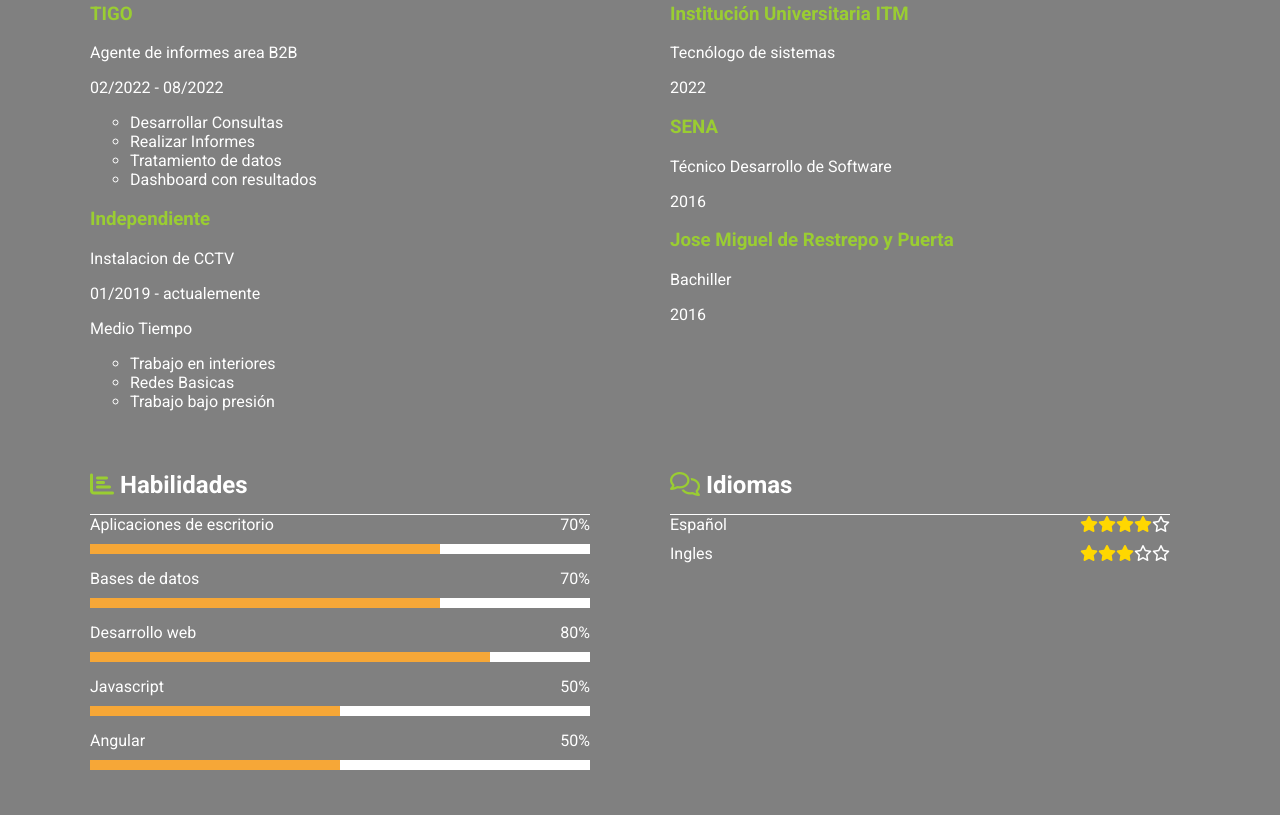
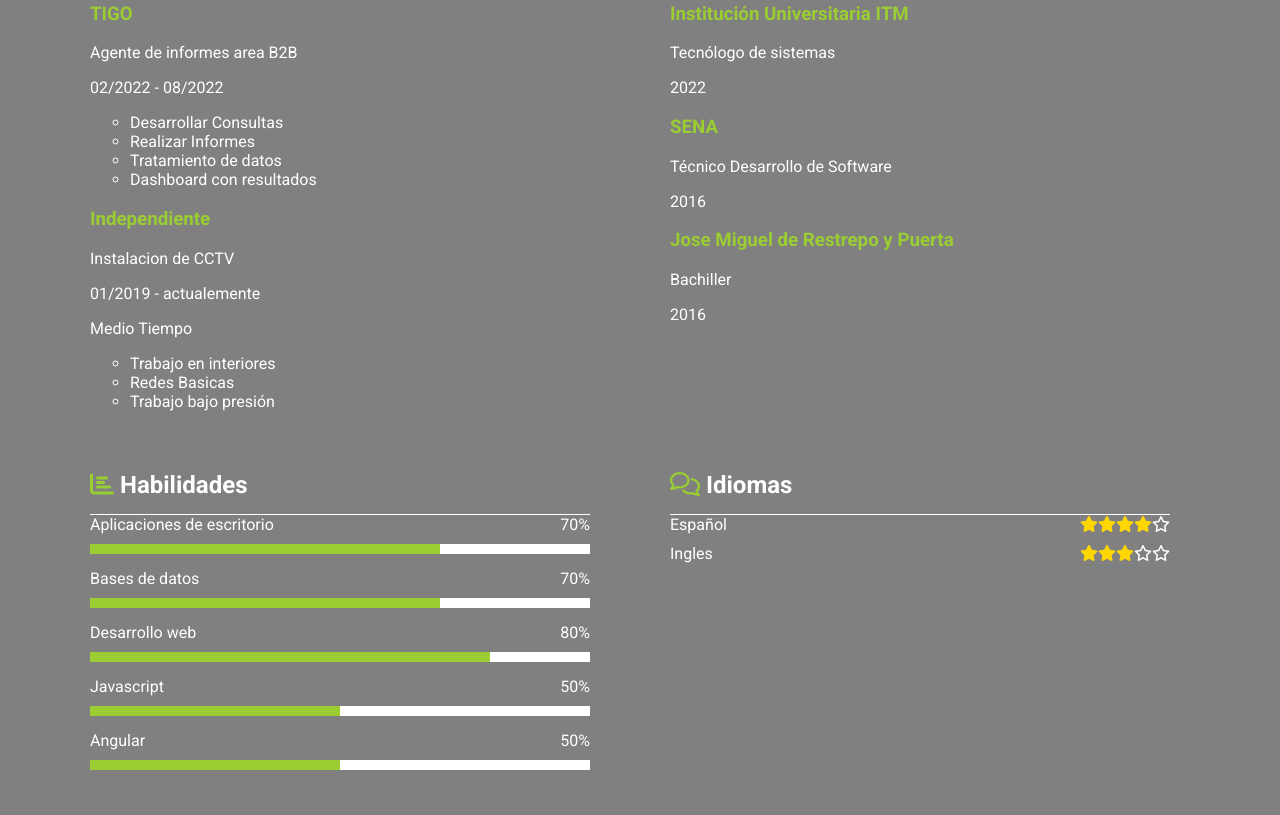
Before and after one commit to jogav514/cvjg, a plain HTML site: page index.html in a window 1280 px wide. Shown: the part 788-1603 px from the top of the page. Drawn offline with Linux system fonts and the light colour scheme.

Commit message:
change color progress

```diff
--- a/estilo.css
+++ b/estilo.css
@@ -94,7 +94,7 @@
  .skill .progress.percentage {
      transition: width 2s ease;
      width: 0;
-     background-color: #F6A737;
+     background-color: yellowgreen;
      animation-name: progress-bar;
      animation-duration: 2s;
  }
```
